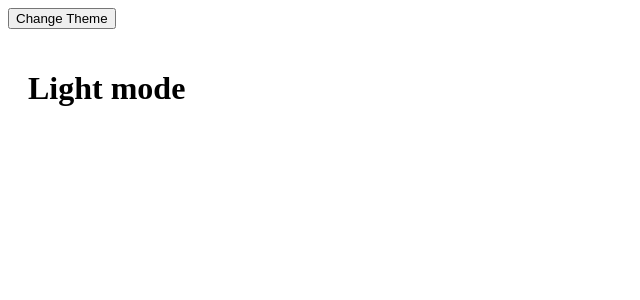
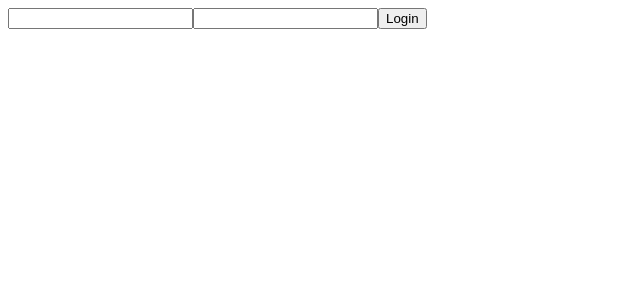
Before and after one commit to ajaynaveen99/practice-hooks, a React (Vite) app: page / in a window 1280 px wide. Shown: the top 300 px of the page, without its empty margins (0-640 px from the left). Built offline with nearby package versions, Linux system fonts and the light colour scheme.

Commit message:
LoginForm updated  implemented using useContext

```diff
--- a/src/App.jsx
+++ b/src/App.jsx
@@ -5,7 +5,8 @@ import Test from './Components/Test'
 import StopWatch from './Components/useEffectHook/StopWatch'
 import  UseRef from './Components/useRefExamples/UseRef';
 import ProgressBar from './Components/ProgressBar';
-import AppConponent from './Components/createContextApi/AppComponent';
+import AppConponent from './Components/createContextApi/themToggle/AppComponent';
+import LoginContext from './Components/createContextApi/loginExample/LoginContext';
 
 
 
@@ -22,7 +23,8 @@ function App() {
 {/* <UseRef/> */}
 {/* <PreviousValues/> */}
 {/* <ProgressBar/> */}
-<AppConponent/>
+{/* <AppConponent/> */}
+<LoginContext/>
 
 
     </>
--- a/src/Components/createContextApi/Navbar.jsx
+++ /dev/null
@@ -1,10 +0,0 @@
-import { useContext }  from "react";
-import ThemeContext from "../../context/ThemeContext";
-import React from 'react'
-
-export default function Navbar() {
-    const {setTheme}=useContext(ThemeContext)
-  return (
-    <div><button onClick={()=>setTheme((theme)=>theme=="Light"?"Dark":"Light")}> Change Theme</button></div>
-  )
-}
--- /dev/null
+++ b/src/Components/createContextApi/loginExample/Dashboard.jsx
@@ -0,0 +1,27 @@
+import React from 'react'
+import LoginForm from './LoginForm'
+import { useContext } from 'react'
+import useLoginContext from '../../../context/LoginContext'
+
+
+
+export default function () {
+    const {user,setUser}=useContext(useLoginContext)
+    console.log(user)
+
+if(!user){
+  return (
+    <div>
+<LoginForm/>
+    </div>
+  )
+}
+return(<>
+<div className="Dashboard"><h1>well come to Dashboard:{user.name}</h1>
+<input type="checkbox" checked={user.isLoggedIn} />
+<button onClick={()=>setUser(null)}>Logout</button>
+</div>
+</>)
+
+
+}
--- /dev/null
+++ b/src/Components/createContextApi/loginExample/LoginContext.jsx
@@ -0,0 +1,16 @@
+import { useState } from "react";
+import useLoginContext from "../../../context/LoginContext";
+import Dashboard from "./Dashboard";
+export default function LoginContext() {
+
+    const [user,setUser]=useState(null)
+
+  return (
+    <div>
+        <useLoginContext.Provider value={{user,setUser}}>
+            <Dashboard/>
+
+        </useLoginContext.Provider>
+    </div>
+  )
+}
--- /dev/null
+++ b/src/Components/createContextApi/loginExample/LoginForm.jsx
@@ -0,0 +1,33 @@
+import { useContext,useState } from "react";
+import useLoginContext from "../../../context/LoginContext";
+
+
+ export default function LoginForm() {
+    const {setUser}=useContext(useLoginContext)
+    const [userName,setUserName]=useState("")
+    const [password,setPassword]=useState("")
+    function handleSubmit(e){
+        e.preventDefault();
+        if(userName&&password){
+            setUser({name:userName,
+                isLoggedIn:true})
+        }
+    }
+
+   return (
+     <div className="login-form">
+        <form onSubmit={handleSubmit}>
+
+            <input type="text"
+            name="name"
+            value={userName}
+            onChange={(e)=>setUserName(()=>e.target.value)}/>
+             <input type="text"
+            name="password"
+            value={password}
+            onChange={(e)=>setPassword(()=>e.target.value)}/>
+            <button type="submit">Login</button>
+        </form>
+     </div>
+   )
+ }
--- /dev/null
+++ b/src/Components/createContextApi/themToggle/AppComponent.css
@@ -0,0 +1,16 @@
+.header{
+
+    background-color:#bbd3d1;
+    display:flex;
+    justify-content: space-between;
+    align-items: center;
+
+
+}
+.theme-btn{
+    height:40px;
+    background:green;
+    border: none;
+    border-radius: 10px;
+  color:white;
+}
--- a/src/Components/createContextApi/AppComponent.jsx
+++ b/src/Components/createContextApi/themToggle/AppComponent.jsx
@@ -1,7 +1,8 @@
-import ThemeContext from "../../context/ThemeContext.js";
+import ThemeContext from "../../../context/ThemeContext.js";
 import { useState } from "react";
 import Navbar from "./Navbar.jsx"
 import Page from "./Page.jsx";
+import "./AppComponent.css"
 
 
 function AppComponent() {
--- /dev/null
+++ b/src/Components/createContextApi/themToggle/Navbar.jsx
@@ -0,0 +1,11 @@
+import { useContext }  from "react";
+import ThemeContext from "../../../context/ThemeContext";
+import React from 'react'
+
+export default function Navbar() {
+    const {setTheme}=useContext(ThemeContext)
+  return (
+    <div className="header"><h2>ThemeToggle</h2>
+      <button  className="theme-btn" onClick={()=>setTheme((theme)=>theme=="Light"?"Dark":"Light")}> Change Theme</button></div>
+  )
+}
--- a/src/Components/createContextApi/Page.jsx
+++ b/src/Components/createContextApi/themToggle/Page.jsx
@@ -1,5 +1,5 @@
 import { useContext } from "react";
-import ThemeContext from "../../context/ThemeContext";
+import ThemeContext from "../../../context/ThemeContext";
 import React from 'react'
 
 export default function Page() {
--- /dev/null
+++ b/src/context/LoginContext.js
@@ -0,0 +1,3 @@
+import { createContext } from "react";
+const useLoginContext=createContext();
+export default useLoginContext;
```
